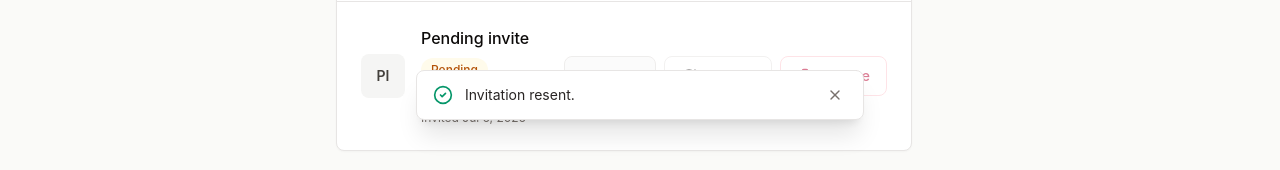
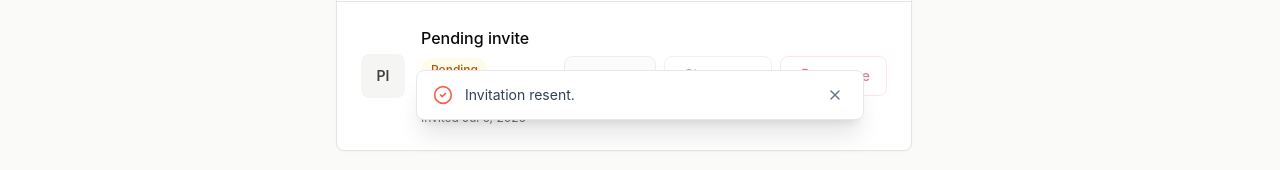
Before and after one commit to farrukhh25-AA/fictional-saas-settings, a React (Vite) app: page /settings/team in a window 1280 px wide. Both pictures are taken after a click on the button "Resend". Shown: the part 660-830 px from the top of the page. Built offline with nearby package versions, Linux system fonts and the light colour scheme.

Commit message:
Align theme with Yarra branding

```diff
--- a/src/components/Toast.tsx
+++ b/src/components/Toast.tsx
@@ -9,13 +9,13 @@ export function Toast({ message, onDismiss }: ToastProps) {
   if (!message) return null;
 
   return (
-    <div className="fixed bottom-5 left-1/2 z-50 flex w-[calc(100%-2rem)] max-w-md -translate-x-1/2 items-center gap-3 rounded-lg border border-stone-200 bg-white px-4 py-3 text-sm text-stone-800 shadow-xl shadow-stone-950/10">
-      <CheckCircle2 className="h-5 w-5 shrink-0 text-emerald-600" />
+    <div className="fixed bottom-5 left-1/2 z-50 flex w-[calc(100%-2rem)] max-w-md -translate-x-1/2 items-center gap-3 rounded-lg border border-[#e4e9ef] bg-white px-4 py-3 text-sm text-[#334155] shadow-xl shadow-slate-950/10">
+      <CheckCircle2 className="h-5 w-5 shrink-0 text-[#f2644b]" />
       <span className="flex-1">{message}</span>
       <button
         type="button"
         onClick={onDismiss}
-        className="rounded-md p-1 text-stone-500 transition hover:bg-stone-100 hover:text-stone-900"
+        className="rounded-md p-1 text-[#64748b] transition hover:bg-[#fff1ee] hover:text-[#c94d38]"
         aria-label="Dismiss notification"
       >
         <X className="h-4 w-4" />
```
